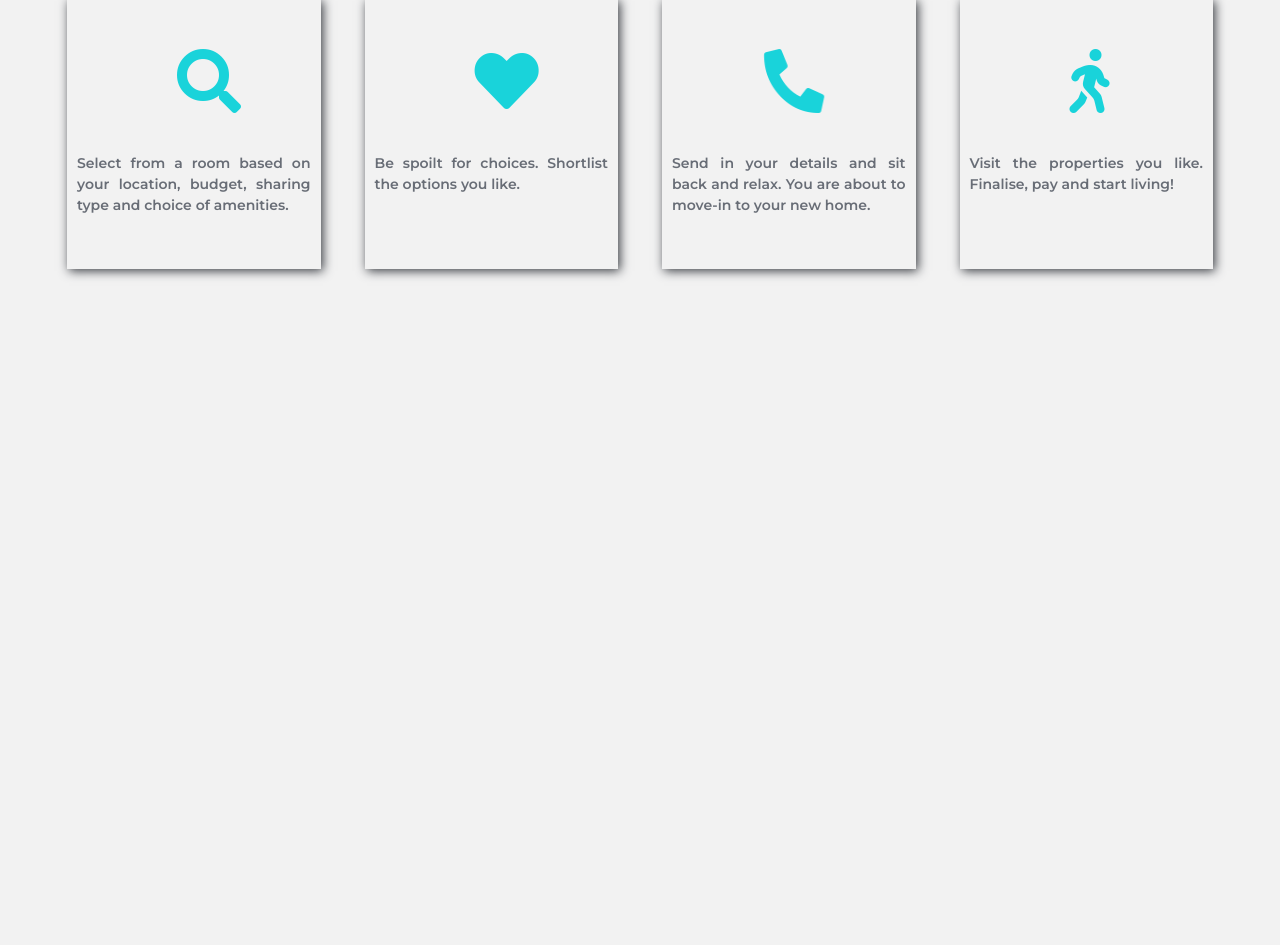
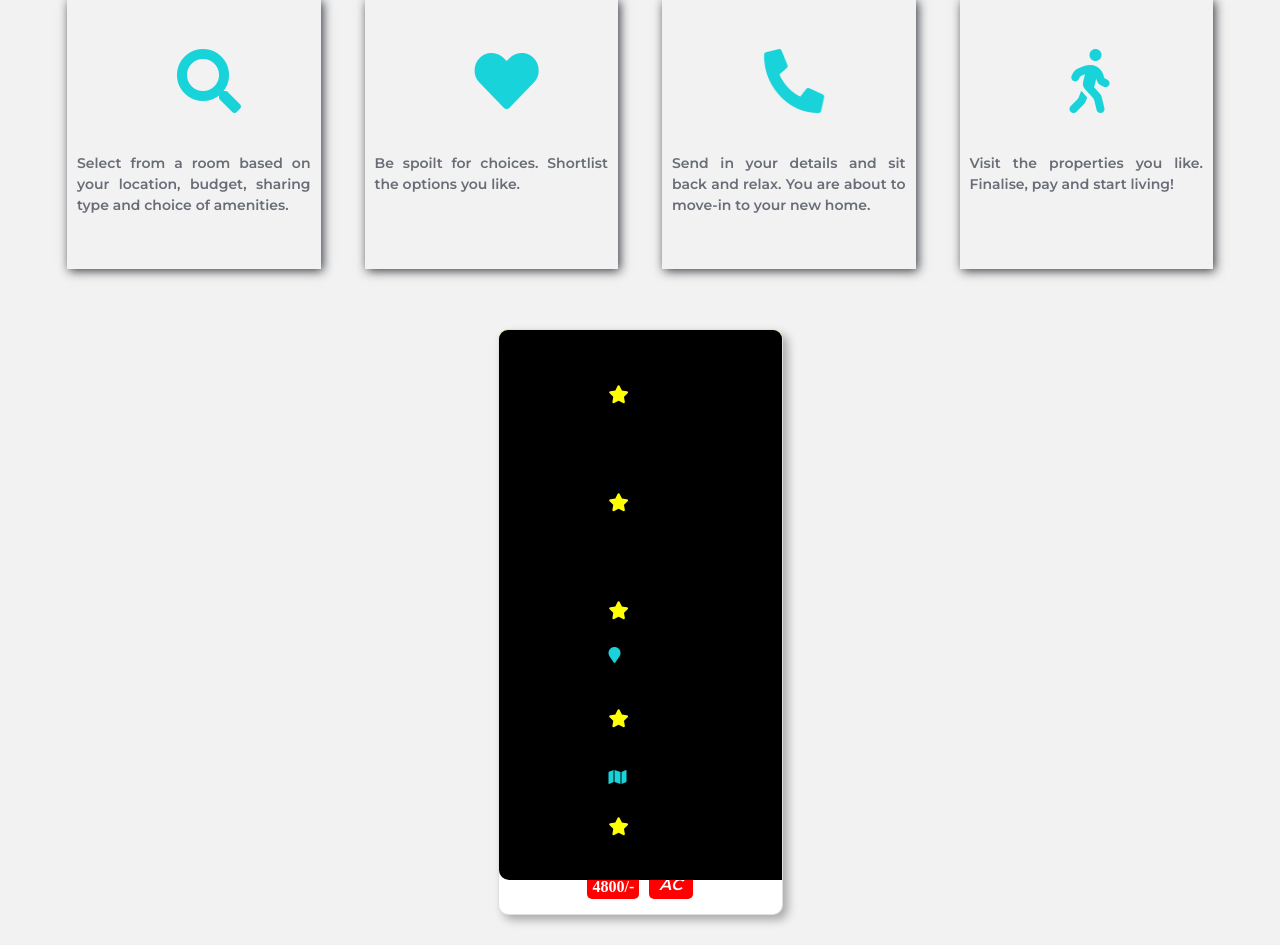
Before and after one commit to 404-Coders/hack-cbs-3.0, a PHP site: page / in a window 1280 px wide. Shown: the part 1315-2260 px from the top of the page. Before the commit the page ends 1594 px from the top, so only its background shows below. Run offline with PHP 8.4, Linux system fonts and the light colour scheme; some libraries are stand-ins or nearby versions.

Commit message:
card added

```diff
--- /dev/null
+++ b/css/card.css
@@ -0,0 +1,108 @@
+.card{
+    padding: 0;
+    border-radius: 10px;
+    overflow: hidden;
+    margin: 30px;
+    box-shadow: 5px 5px 10px rgba(0,0,0,0.3);
+    height: max-content;
+    transition: all .5s ease;
+    cursor: pointer;
+}
+.card:hover{
+    transform: scale(1.05);
+}
+
+
+.row{
+    display: flex;
+    justify-content: center;
+}
+.cardContainer{
+    width: 100%;
+    padding: 0;
+}
+.cardPhoto{
+    width: 100%;
+    overflow: hidden;
+}
+.cardPhoto img{
+    width: 100%;
+    padding: 0;
+    transition: all .5s ease;
+}
+.cardPhoto{
+    padding: 0;
+    margin: 0;
+}
+.details{
+    width: 100%;
+
+    display: flex;
+    flex-direction: column;
+}
+.details p{
+    text-align: center;
+    padding: 5px 10px;
+    background: yellow;
+}
+.rating{
+    right: 0;
+    position: absolute;
+    font-size: 18px;
+    padding: 5px 10px;
+    background-color: black;
+    border-radius: 0 0px 0px 10px;
+}
+.fa-star{
+    color: yellow;
+}
+.forwhom{
+    position: absolute;
+    padding: 5px 20px;
+    font-size: 18px;
+    color: black;
+    border-radius: 0 0 10px 0;
+    background: yellow;
+}
+.cardPhoto:hover img{
+    transform: scale(1.1);
+}
+.address{
+    padding: 5px 10px;
+}
+.address p{
+    color: red;
+}
+.finalDetails{
+    width: 100%;
+    display: flex;
+    justify-content: center;
+    padding-bottom: 10px;
+}
+.finalDetails .price{
+    padding: 5px;
+    background: red;
+    border-radius: 5px;
+    color: white;
+    margin: 0 5px;
+}
+
+.finalDetails .ac{
+    padding-right: 10px;
+    padding-left: 10px;    background: red;
+    border-radius: 5px;
+    color: white;
+    margin: 0 5px;
+
+}
+
+
+#eContact .fa::before {
+    position: absolute;
+}
+
+#eContact p {
+    color: red;
+    margin-left: 28px;
+    margin-top: 0px;
+}
--- a/index.php
+++ b/index.php
@@ -12,6 +12,7 @@
     <link rel="stylesheet" href="./css/header.css">
     <link rel="stylesheet" href="./css/styles.css">
     <link rel="stylesheet" href="./css/searchbox.css">
+    <link rel="stylesheet" href="./css/card.css">
 
 </head>
 <body>
@@ -106,6 +107,43 @@
             </div>
         </div>
         </section>
+        <section class="properties">
+            <div class="container">
+                <div class="row">
+                    <div class="card col-md-3 col-sm-6 col-xs-12">
+                        <div class="cardPhoto">
+                            <p class="forwhom">Boy</p>
+                            <div class="rating">
+                                <i class="fa fa-star checked"></i>
+                                <i class="fa fa-star checked"></i>
+                                <i class="fa fa-star checked"></i>
+                                <i class="fa fa-star checked"></i>
+                                <i class="fa fa-star checked"></i>
+                            </div>
+                            <img src="images/img1.jpg" alt="">
+                        </div>
+                        <div class="details">
+                            <p>Paradise</p>
+                        </div>
+                        <div class="address">
+                            <div id="eContact">
+                                <a style="color:black; text-decoration:none;" href="#" target="_blank" rel="noopener"><i class="fa fa-map-marker">
+                                        <p>Delhi</p>
+                                    </i></a><br>
+                                <a style="color:black; text-decoration:none;" href="#" target="_blank" rel="noopener"><i class="fa fa-map">
+                                    <p>12/24 Karol Bagh, New Delhi 110085</p>
+                                </i></a><br>
+                            </div>
+                            <div class="finalDetails">
+                                <i class="fa fa-inr price"> 4800/-</i>
+                                <i class="ac">AC</i>
+                            </div>
+
+                        </div>
+                    </div>
+                </div>
+            </div>
+        </section>
     <!-- Header Js -->
     <script src="./js/header.js"></script>
     <script src="https://code.jquery.com/jquery-3.5.1.slim.min.js" integrity="sha384-DfXdz2htPH0lsSSs5nCTpuj/zy4C+OGpamoFVy38MVBnE+IbbVYUew+OrCXaRkfj" crossorigin="anonymous"></script>
```
Also changed, not shown: images/img1.jpg (added).
